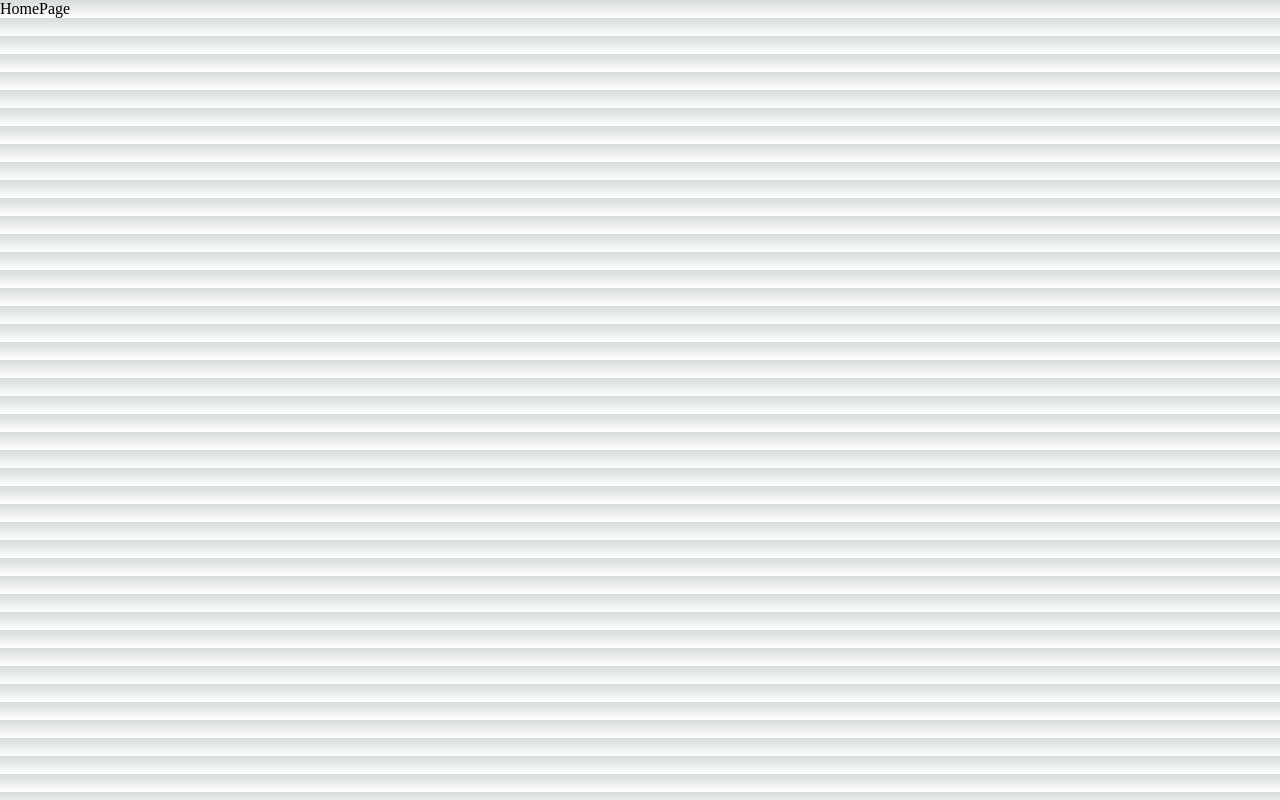
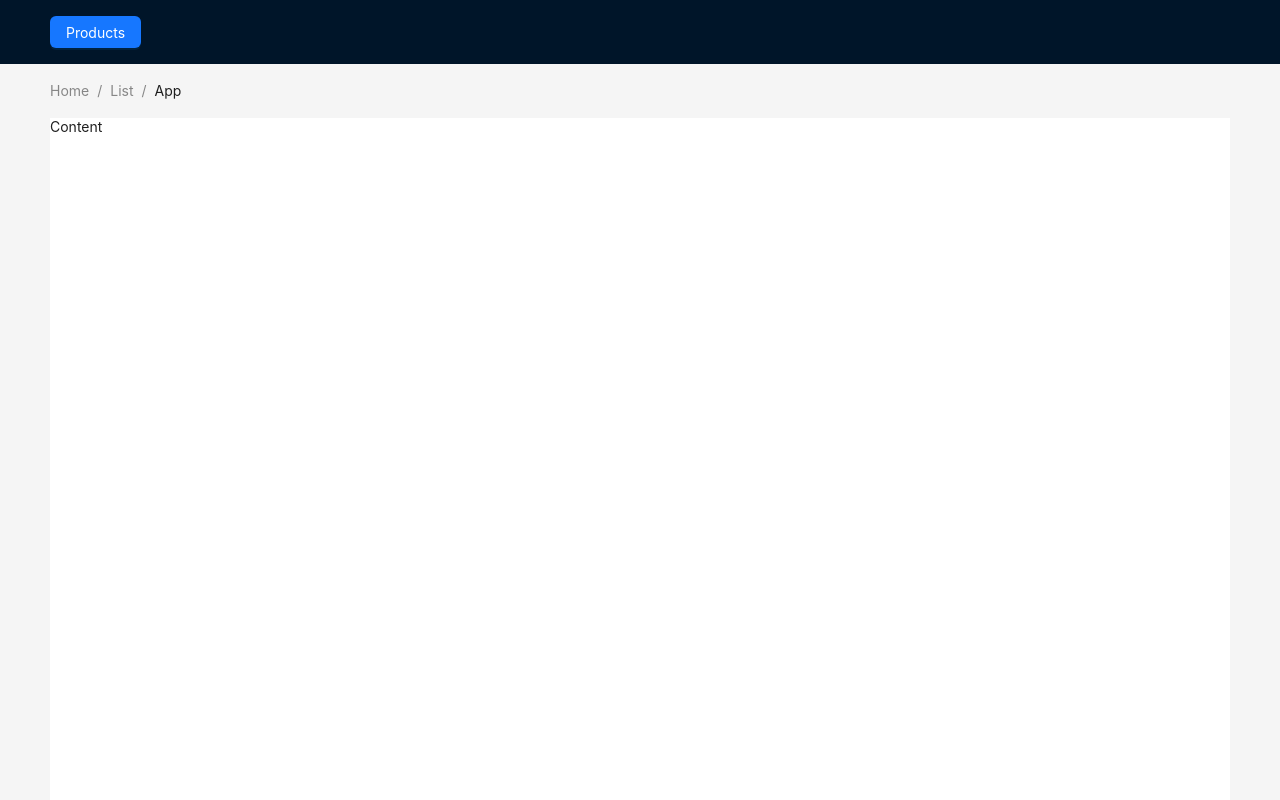
Before and after one commit to Arif6474/practice-nextjs, a Next.js app: page / in a window 1280 px wide. Shown: the top 800 px of the page. Built offline with nearby package versions, Linux system fonts and the light colour scheme.

Commit message:
create not found page and navigate by link

```diff
--- a/package.json
+++ b/package.json
@@ -9,6 +9,7 @@
     "lint": "next lint"
   },
   "dependencies": {
+    "antd": "^5.7.2",
     "eslint": "8.45.0",
     "eslint-config-next": "13.4.12",
     "next": "13.4.12",
--- a/src/pages/index.js
+++ b/src/pages/index.js
@@ -1,8 +1,58 @@
-
-function HomePage() {
+import React from "react";
+import { Breadcrumb, Button, Layout, Menu, theme } from "antd";
+import Link from "next/link";
+const { Header, Content, Footer } = Layout;
+const HomePage = () => {
+  const {
+    token: { colorBgContainer },
+  } = theme.useToken();
   return (
-    <div>HomePage</div>
-  )
-}
-
-export default HomePage
+    <Layout className="layout">
+      <Header
+        style={{
+          display: "flex",
+          alignItems: "center",
+        }}
+      >
+        <div className="demo-logo" />
+        <Menu theme="dark" mode="horizontal" defaultSelectedKeys={["2"]}>
+          <Button type="primary">
+            <Link href='/products'>Products</Link>
+          </Button>
+        </Menu>
+      </Header>
+      <Content
+        style={{
+          padding: "0 50px",
+        }}
+      >
+        <Breadcrumb
+          style={{
+            margin: "16px 0",
+          }}
+        >
+          <Breadcrumb.Item>Home</Breadcrumb.Item>
+          <Breadcrumb.Item>List</Breadcrumb.Item>
+          <Breadcrumb.Item>App</Breadcrumb.Item>
+        </Breadcrumb>
+        <div
+          className="site-layout-content"
+          style={{
+            background: colorBgContainer,
+            minHeight: "100vh",
+          }}
+        >
+          Content
+        </div>
+      </Content>
+      <Footer
+        style={{
+          textAlign: "center",
+        }}
+      >
+        Ant Design ©2023 Created by Ant UED
+      </Footer>
+    </Layout>
+  );
+};
+export default HomePage;
```
Also changed, not shown: src/pages/404.js (added, +18 -0 lines), src/pages/products/index.js (+11 -4 lines), 1 other file (tests, documents, lock files or other folders).
